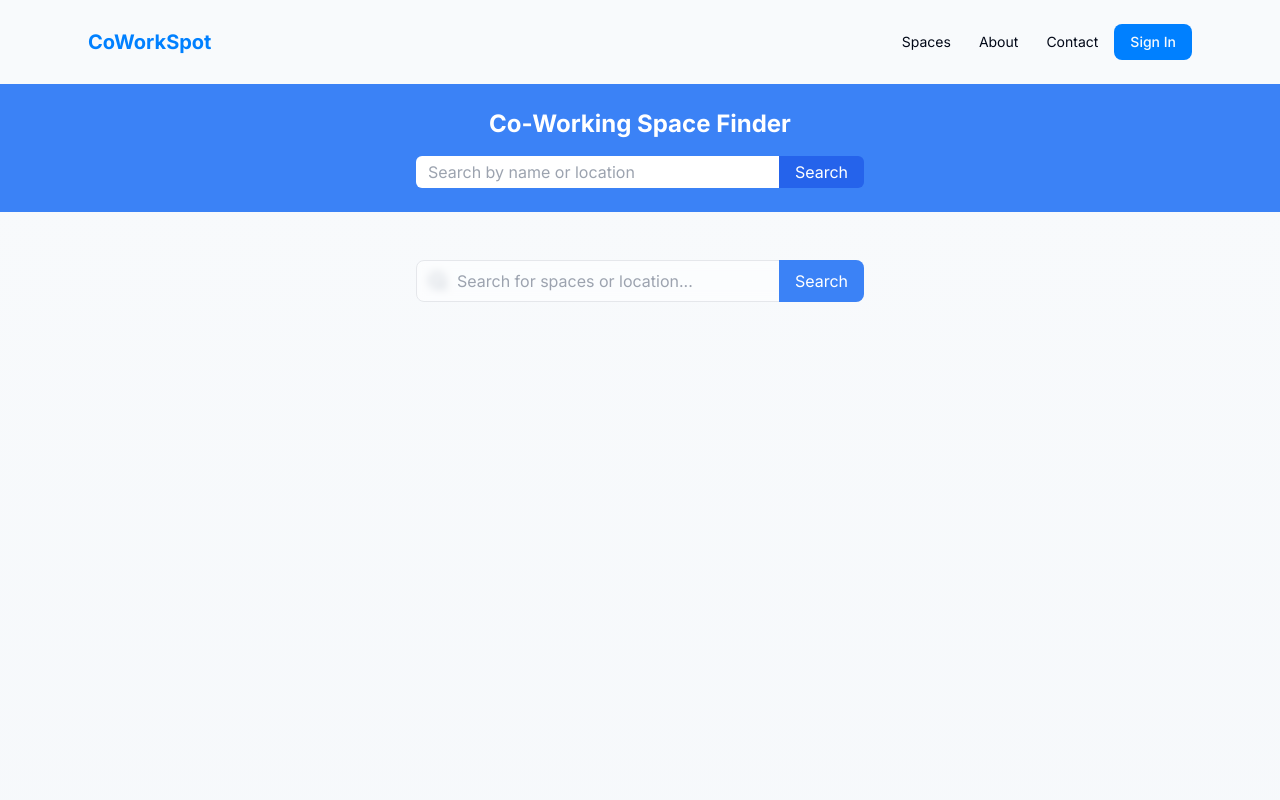
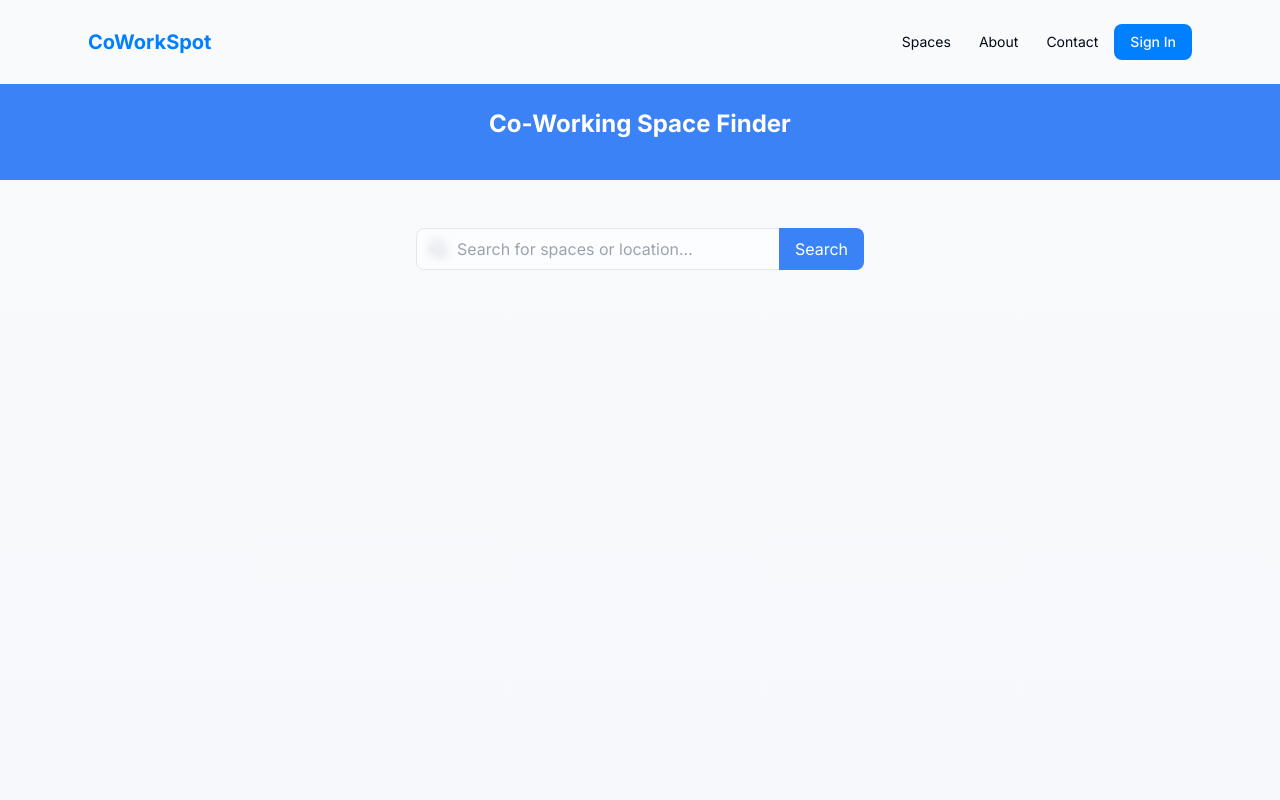
Before and after one commit to maneeshsit/coworkspot-finder, a React (Vite) app: page / in a window 1280 px wide. Shown: the top 800 px of the page. Built offline with nearby package versions, Linux system fonts and the light colour scheme.

Commit message:
Remove search button
Remove the search button from the top search box.

```diff
--- a/src/components/Hero.tsx
+++ b/src/components/Hero.tsx
@@ -1,6 +1,5 @@
 
 import React from 'react';
-import SearchBox from './SearchBox';
 
 const Hero: React.FC = () => {
   return (
@@ -10,11 +9,6 @@ const Hero: React.FC = () => {
         <h1 className="text-2xl font-bold text-center mb-4">
           Co-Working Space Finder
         </h1>
-
-        {/* Search Box */}
-        <div className="max-w-md mx-auto">
-          <SearchBox />
-        </div>
       </div>
     </section>
   );
```
